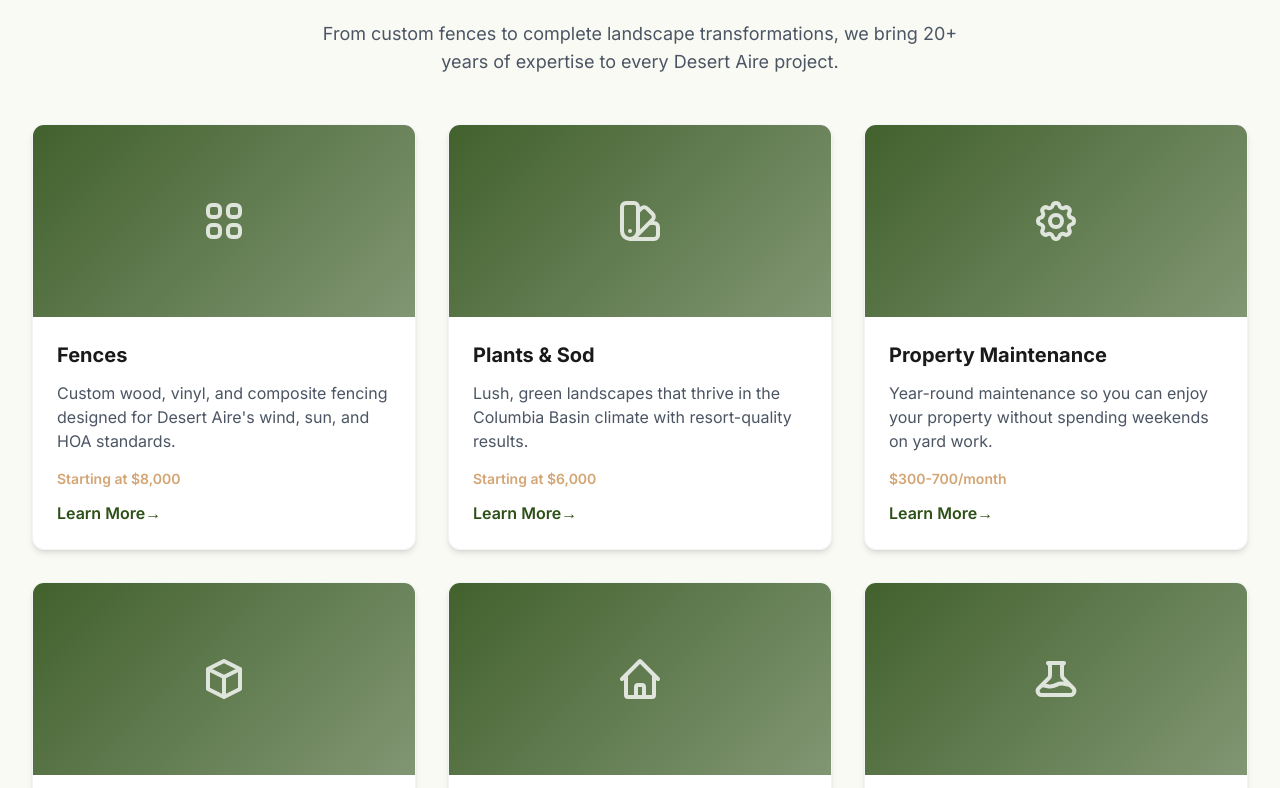
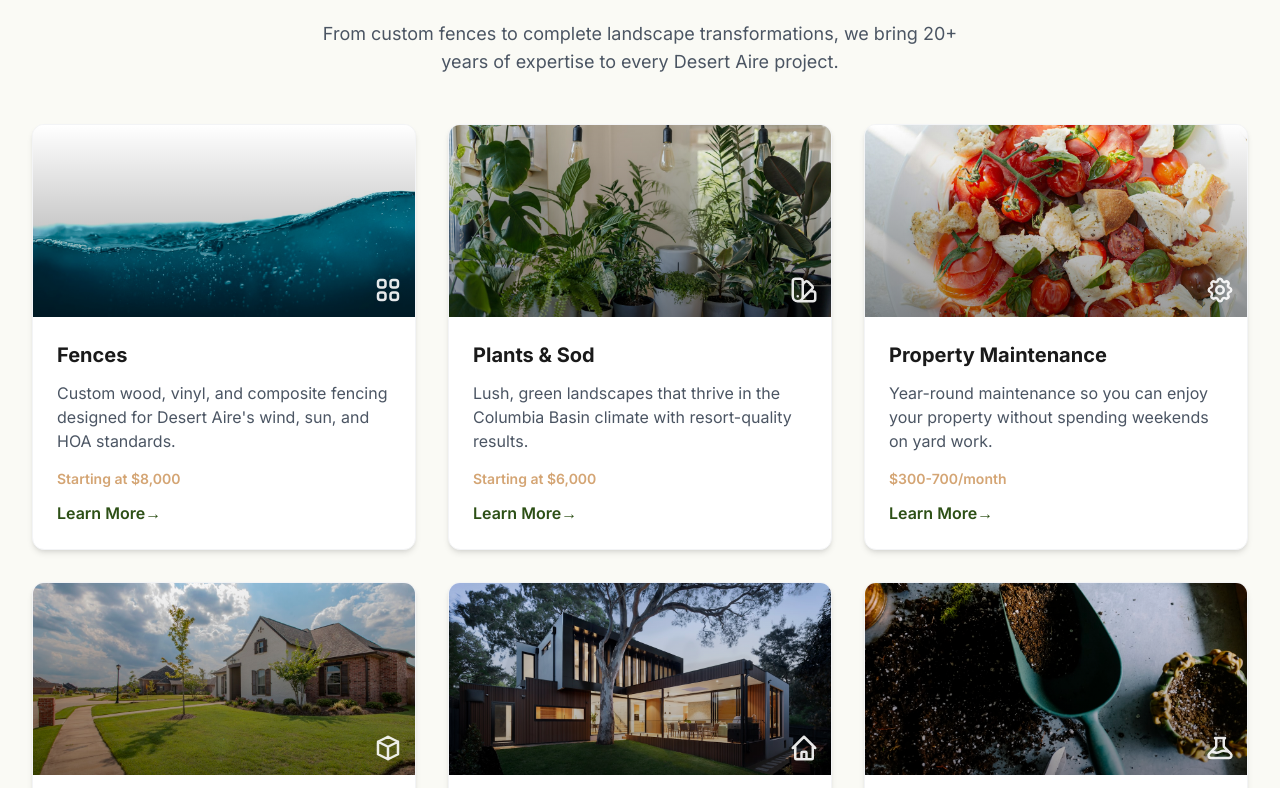
Before and after one commit to Migz100/martinez-mowing-website, a Next.js app: page / in a window 1280 px wide. Shown: the part 992-1780 px from the top of the page. Built offline with nearby package versions, Linux system fonts and the light colour scheme.

Commit message:
feat: real images on all service cards (homepage, services landing, Spanish pages), Spanish 'Ver Más' labels

```diff
--- a/app/es/page.tsx
+++ b/app/es/page.tsx
@@ -64,6 +64,7 @@ export default function HomeES() {
         'Cercas personalizadas de madera, vinilo y compuesto diseñadas para los estándares de viento, sol y HOA de Desert Aire.',
       icon: HiOutlineViewGrid,
       href: '/es/servicios/cercas',
+      image: '/images/fences.jpg',
       price: 'Desde $8,000',
     },
     {
@@ -72,6 +73,7 @@ export default function HomeES() {
         'Paisajes verdes y exuberantes que prosperan en el clima de la Cuenca de Columbia con resultados de calidad resort.',
       icon: HiOutlineColorSwatch,
       href: '/es/servicios/plantas-cesped',
+      image: '/images/plants-sod.jpg',
       price: 'Desde $6,000',
     },
     {
@@ -80,6 +82,7 @@ export default function HomeES() {
         'Mantenimiento durante todo el año para que pueda disfrutar de su propiedad sin pasar los fines de semana trabajando en el jardín.',
       icon: HiOutlineCog,
       href: '/es/servicios/mantenimiento',
+      image: '/images/maintenance.jpg',
       price: '$300-700/mes',
     },
     {
@@ -88,6 +91,7 @@ export default function HomeES() {
         'Soluciones estructurales que resuelven problemas de erosión mientras agregan belleza y valor a su paisaje.',
       icon: HiOutlineCube,
       href: '/es/servicios/muros-retencion',
+      image: '/images/retaining-walls.jpg',
     },
     {
       title: 'Terrazas/Pérgolas/Estructuras',
@@ -95,6 +99,7 @@ export default function HomeES() {
         'Estructuras al aire libre personalizadas que extienden su espacio de vida y hacen de su patio trasero un destino.',
       icon: HiOutlineHome,
       href: '/es/servicios/estructuras-exteriores',
+      image: '/images/outdoor-structures.jpg',
     },
     {
       title: 'Irrigación y Drenaje',
@@ -102,6 +107,7 @@ export default function HomeES() {
         'Sistemas de riego inteligentes que ahorran agua y mantienen todo verde durante los veranos de Desert Aire.',
       icon: HiOutlineBeaker,
       href: '/es/servicios/irrigacion',
+      image: '/images/irrigation.jpg',
     },
   ]
 
@@ -144,7 +150,7 @@ export default function HomeES() {
 
           <div className="grid grid-cols-1 md:grid-cols-2 lg:grid-cols-3 gap-8">
             {services.map((service) => (
-              <ServiceCard key={service.title} {...service} />
+              <ServiceCard key={service.title} {...service} learnMoreText="Ver Más" />
             ))}
           </div>
         </div>
--- a/app/es/servicios/page.tsx
+++ b/app/es/servicios/page.tsx
@@ -21,6 +21,7 @@ export default function ServiciosES() {
         'Cercas personalizadas de madera, vinilo y compuesto diseñadas para los estándares de viento, sol y HOA de Desert Aire.',
       icon: HiOutlineViewGrid,
       href: '/es/servicios/cercas',
+      image: '/images/fences.jpg',
       price: 'Desde $8,000',
     },
     {
@@ -29,6 +30,7 @@ export default function ServiciosES() {
         'Paisajes verdes y exuberantes que prosperan en el clima de la Cuenca de Columbia con resultados de calidad resort.',
       icon: HiOutlineColorSwatch,
       href: '/es/servicios/plantas-cesped',
+      image: '/images/plants-sod.jpg',
       price: 'Desde $6,000',
     },
     {
@@ -37,6 +39,7 @@ export default function ServiciosES() {
         'Mantenimiento durante todo el año para que puedas disfrutar de tu propiedad sin pasar los fines de semana trabajando en el jardín.',
       icon: HiOutlineCog,
       href: '/es/servicios/mantenimiento',
+      image: '/images/maintenance.jpg',
       price: '$300-700/mes',
     },
     {
@@ -45,6 +48,7 @@ export default function ServiciosES() {
         'Soluciones estructurales que resuelven problemas de erosión mientras agregan belleza y valor a tu paisaje.',
       icon: HiOutlineCube,
       href: '/es/servicios/muros-retencion',
+      image: '/images/retaining-walls.jpg',
     },
     {
       title: 'Terrazas/Pérgolas/Estructuras',
@@ -52,6 +56,7 @@ export default function ServiciosES() {
         'Estructuras al aire libre personalizadas que extienden tu espacio de vida y hacen de tu patio trasero un destino.',
       icon: HiOutlineHome,
       href: '/es/servicios/estructuras-exteriores',
+      image: '/images/outdoor-structures.jpg',
     },
     {
       title: 'Irrigación y Drenaje',
@@ -59,6 +64,7 @@ export default function ServiciosES() {
         'Sistemas de riego inteligentes que ahorran agua y mantienen todo verde durante los veranos de Desert Aire.',
       icon: HiOutlineBeaker,
       href: '/es/servicios/irrigacion',
+      image: '/images/irrigation.jpg',
     },
   ]
 
@@ -86,7 +92,7 @@ export default function ServiciosES() {
 
           <div className="grid grid-cols-1 md:grid-cols-2 lg:grid-cols-3 gap-8">
             {services.map((service) => (
-              <ServiceCard key={service.title} {...service} />
+              <ServiceCard key={service.title} {...service} learnMoreText="Ver Más" />
             ))}
           </div>
         </div>
--- a/app/page.tsx
+++ b/app/page.tsx
@@ -65,6 +65,7 @@ export default function Home() {
       icon: HiOutlineViewGrid,
       href: '/services/fences',
       price: 'Starting at $8,000',
+      image: '/images/fences.jpg',
     },
     {
       title: 'Plants & Sod',
@@ -73,6 +74,7 @@ export default function Home() {
       icon: HiOutlineColorSwatch,
       href: '/services/plants-sod',
       price: 'Starting at $6,000',
+      image: '/images/plants-sod.jpg',
     },
     {
       title: 'Property Maintenance',
@@ -81,6 +83,7 @@ export default function Home() {
       icon: HiOutlineCog,
       href: '/services/maintenance',
       price: '$300-700/month',
+      image: '/images/maintenance.jpg',
     },
     {
       title: 'Retaining Walls',
@@ -88,6 +91,7 @@ export default function Home() {
         'Structural solutions that solve erosion issues while adding beauty and value to your landscape.',
       icon: HiOutlineCube,
       href: '/services/retaining-walls',
+      image: '/images/retaining-walls.jpg',
     },
     {
       title: 'Decks/Pergolas/Outdoor Structures',
@@ -95,6 +99,7 @@ export default function Home() {
         'Custom outdoor structures that extend your living space and make your backyard a destination.',
       icon: HiOutlineHome,
       href: '/services/outdoor-structures',
+      image: '/images/outdoor-structures.jpg',
     },
     {
       title: 'Irrigation & Drainage',
@@ -102,6 +107,7 @@ export default function Home() {
         'Smart irrigation systems that save water and keep everything green through Desert Aire summers.',
       icon: HiOutlineBeaker,
       href: '/services/irrigation',
+      image: '/images/irrigation.jpg',
     },
   ]
 
--- a/app/services/page.tsx
+++ b/app/services/page.tsx
@@ -25,6 +25,7 @@ export default function Services() {
       icon: HiOutlineViewGrid,
       href: '/services/fences',
       price: 'Avg. $8,000 | 3-5 days',
+      image: '/images/fences.jpg',
     },
     {
       title: 'Plants & Sod',
@@ -33,6 +34,7 @@ export default function Services() {
       icon: HiOutlineColorSwatch,
       href: '/services/plants-sod',
       price: 'Avg. $6,000 | 1-3 days',
+      image: '/images/plants-sod.jpg',
     },
     {
       title: 'Property Maintenance',
@@ -41,6 +43,7 @@ export default function Services() {
       icon: HiOutlineCog,
       href: '/services/maintenance',
       price: '$300-700/month',
+      image: '/images/maintenance.jpg',
     },
     {
       title: 'Retaining Walls',
@@ -48,6 +51,7 @@ export default function Services() {
         'Structural solutions for sloped yards, erosion control, and creating usable outdoor space. Allan Block, natural stone, and timber options.',
       icon: HiOutlineCube,
       href: '/services/retaining-walls',
+      image: '/images/retaining-walls.jpg',
     },
     {
       title: 'Decks, Pergolas & Outdoor Structures',
@@ -55,6 +59,7 @@ export default function Services() {
         'Custom decks (cedar, composite, Trex), pergolas, patio covers, and gazebos that extend your living space and make your backyard a destination.',
       icon: HiOutlineHome,
       href: '/services/outdoor-structures',
+      image: '/images/outdoor-structures.jpg',
     },
     {
       title: 'Irrigation & Drainage',
@@ -62,6 +67,7 @@ export default function Services() {
         'New system design and installation, repairs, seasonal blowouts, French drains, and drainage solutions to keep everything green.',
       icon: HiOutlineBeaker,
       href: '/services/irrigation',
+      image: '/images/irrigation.jpg',
     },
   ]
 
--- a/components/ServiceCard.tsx
+++ b/components/ServiceCard.tsx
@@ -1,6 +1,7 @@
 'use client'
 
 import Link from 'next/link'
+import Image from 'next/image'
 import { IconType } from 'react-icons'
 import { motion } from 'framer-motion'
 
@@ -10,6 +11,8 @@ interface ServiceCardProps {
   icon: IconType
   href: string
   price?: string
+  image?: string
+  learnMoreText?: string
 }
 
 export default function ServiceCard({
@@ -18,6 +21,8 @@ export default function ServiceCard({
   icon: Icon,
   href,
   price,
+  image,
+  learnMoreText = 'Learn More',
 }: ServiceCardProps) {
   return (
     <Link href={href}>
@@ -26,9 +31,25 @@ export default function ServiceCard({
         transition={{ duration: 0.3 }}
         className="group bg-white rounded-xl shadow-md hover:shadow-xl transition-all duration-300 overflow-hidden h-full border border-gray-100 hover:border-primary/30"
       >
-        {/* Image Placeholder */}
-        <div className="relative h-48 image-placeholder-gradient flex items-center justify-center">
-          <Icon className="text-5xl text-white/80 group-hover:scale-110 transition-transform duration-300" />
+        {/* Image */}
+        <div className="relative h-48 overflow-hidden">
+          {image ? (
+            <>
+              <Image
+                src={image}
+                alt={title}
+                fill
+                className="object-cover group-hover:scale-110 transition-transform duration-500"
+                sizes="(max-width: 768px) 100vw, (max-width: 1200px) 50vw, 33vw"
+              />
+              <div className="absolute inset-0 bg-gradient-to-t from-black/40 to-transparent" />
+              <Icon className="absolute bottom-3 right-3 text-3xl text-white/90" />
+            </>
+          ) : (
+            <div className="h-full image-placeholder-gradient flex items-center justify-center">
+              <Icon className="text-5xl text-white/80 group-hover:scale-110 transition-transform duration-300" />
+            </div>
+          )}
         </div>
 
         {/* Content */}
@@ -41,7 +62,7 @@ export default function ServiceCard({
             <p className="text-sm font-semibold text-accent mb-3">{price}</p>
           )}
           <span className="inline-flex items-center text-primary font-semibold group-hover:gap-2 transition-all">
-            Learn More
+            {learnMoreText}
             <span className="inline-block group-hover:translate-x-1 transition-transform">
               →
             </span>
```
